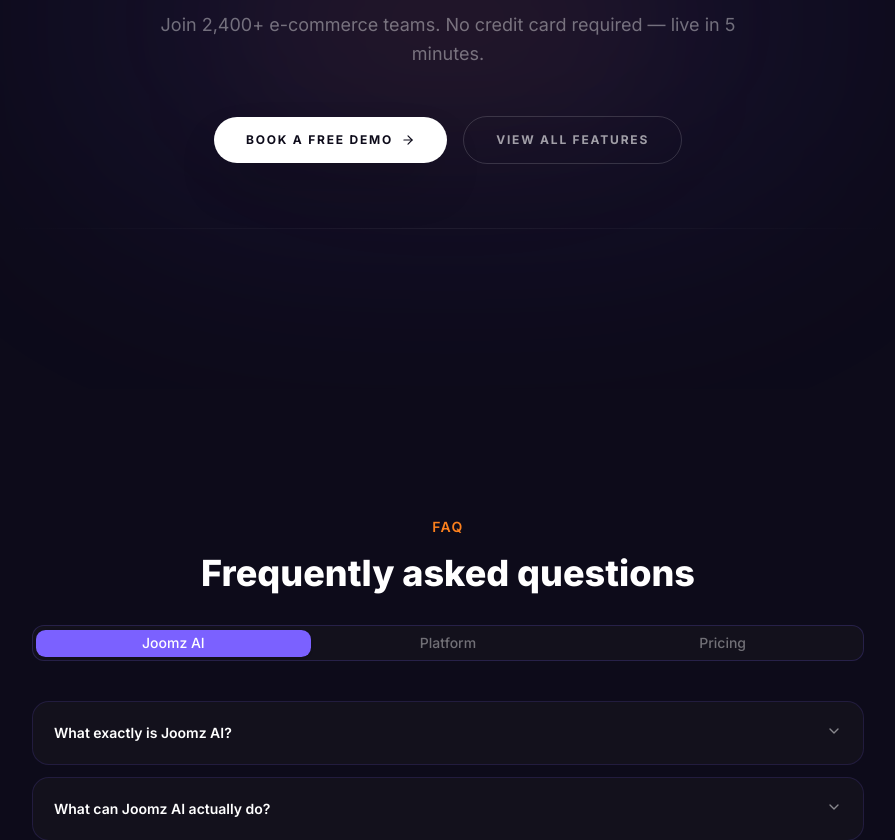
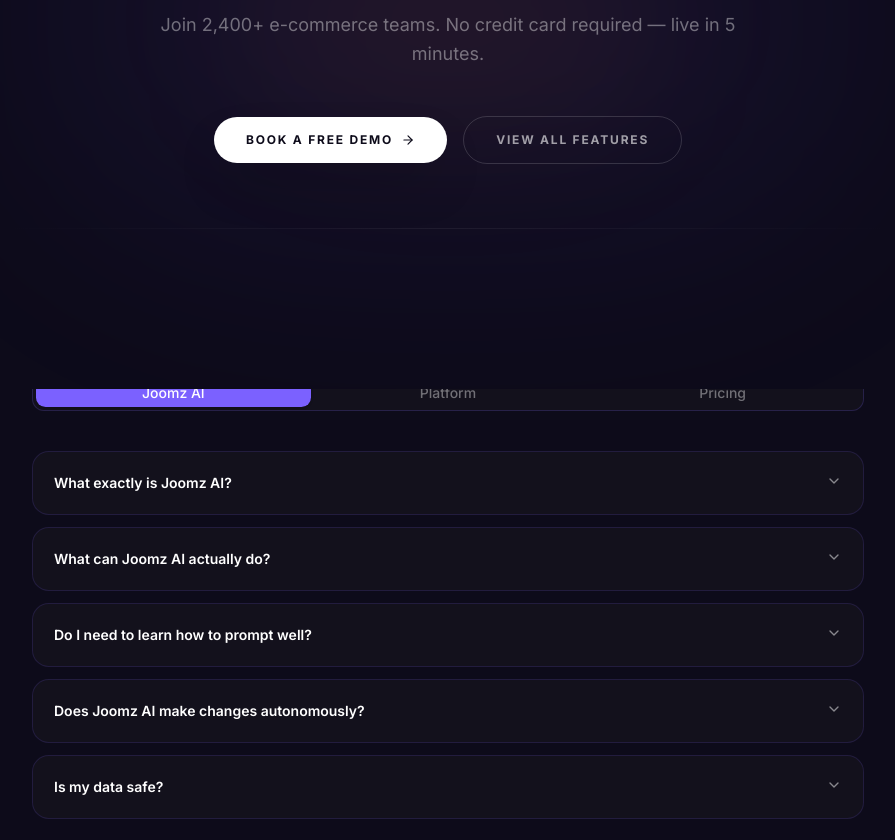
Before and after one commit to dvtol/joomz-website, a Next.js app: page / in a window 1280 px wide. Shown: the part 5080-5920 px from the top of the page, without its empty margins (192-1087 px from the left). Built offline with nearby package versions, Linux system fonts and the light colour scheme.

Commit message:
fix: move FAQ section 250px higher

```diff
--- a/src/components/sections/FAQ.tsx
+++ b/src/components/sections/FAQ.tsx
@@ -59,7 +59,7 @@
 
 export function FAQ() {
   return (
-    <section className="py-24 lg:py-32 bg-[#0D0B1A]">
+    <section className="-mt-[250px] py-24 lg:py-32 bg-[#0D0B1A]">
       <div className="mx-auto max-w-4xl px-4 sm:px-6 lg:px-8">
         <p className="text-center text-sm font-semibold uppercase tracking-widest text-[#FC801D] mb-4">
           FAQ
```
